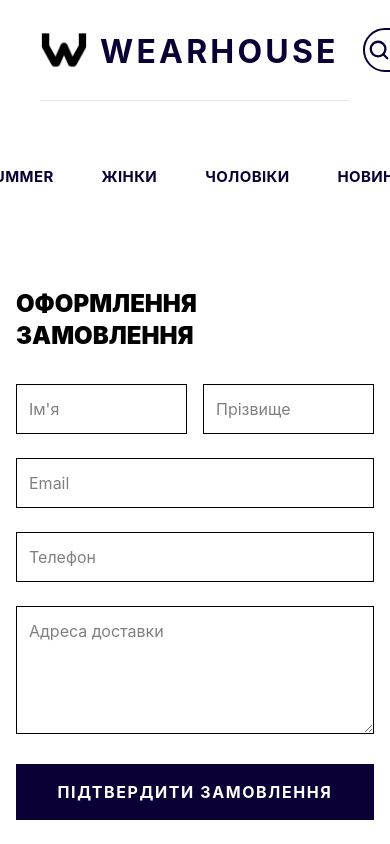
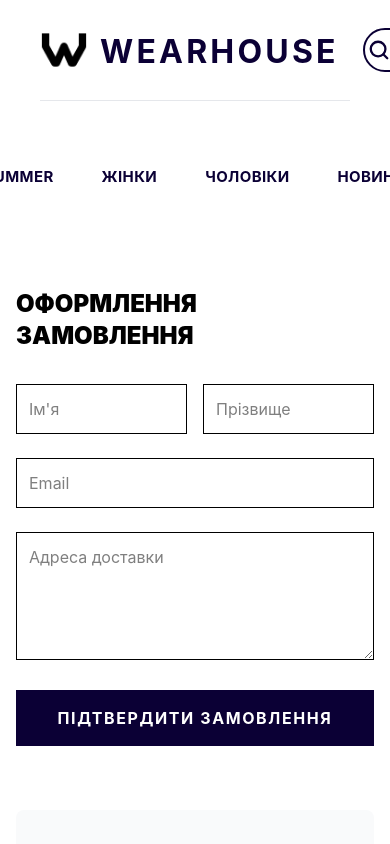
Before and after one commit to vi7878/clothing-store, a React (Vite) app in the folder frontend/: page /checkout in a window 390 px wide. Shown: the top 844 px of the page. Built offline with nearby package versions, Linux system fonts and the light colour scheme; no server answers.

Commit message:
fix: remove phone field from checkout page

```diff
--- a/frontend/src/pages/Checkout.jsx
+++ b/frontend/src/pages/Checkout.jsx
@@ -12,7 +12,6 @@ const Checkout = () => {
         firstName: user?.first_name || user?.firstName || '',
         lastName: user?.last_name || user?.lastName || '',
         email: user?.email || '',
-        phone: '',
         address: user?.default_address || '',
     });
 
@@ -21,7 +20,7 @@ const Checkout = () => {
     const finalTotal = subtotal + deliveryFee;
 
     const validate = () => {
-        if (!form.firstName.trim() || !form.lastName.trim() || !form.phone.trim() || !form.address.trim()) {
+        if (!form.firstName.trim() || !form.lastName.trim() || !form.address.trim()) {
             alert("Будь ласка, заповніть всі обов'язкові поля!");
             return false;
         }
@@ -88,7 +87,6 @@ const Checkout = () => {
                         <input type="text" placeholder="Прізвище" className="border p-3 w-full" value={form.lastName} onChange={e => setForm({...form, lastName: e.target.value})} />
                     </div>
                     <input type="email" placeholder="Email" className="border p-3 w-full" value={form.email} onChange={e => setForm({...form, email: e.target.value})} />
-                    <input type="text" placeholder="Телефон" className="border p-3 w-full" value={form.phone} onChange={e => setForm({...form, phone: e.target.value})} />
                     <textarea placeholder="Адреса доставки" className="border p-3 w-full h-32" value={form.address} onChange={e => setForm({...form, address: e.target.value})}></textarea>
                     <button onClick={handleSubmit} className="w-full bg-[#0B0035] text-white py-4 font-bold uppercase tracking-widest hover:bg-[#1a0a4a] transition-colors">
                         Підтвердити замовлення
```
